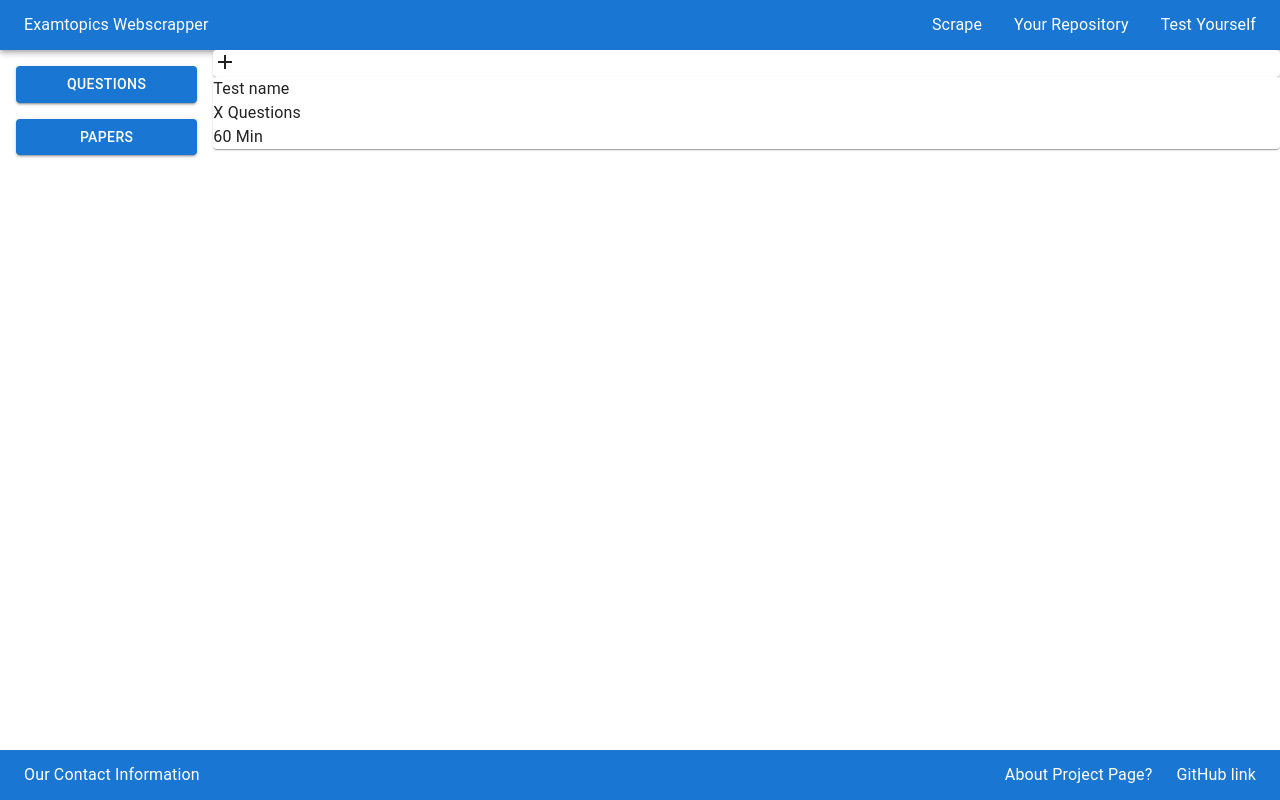
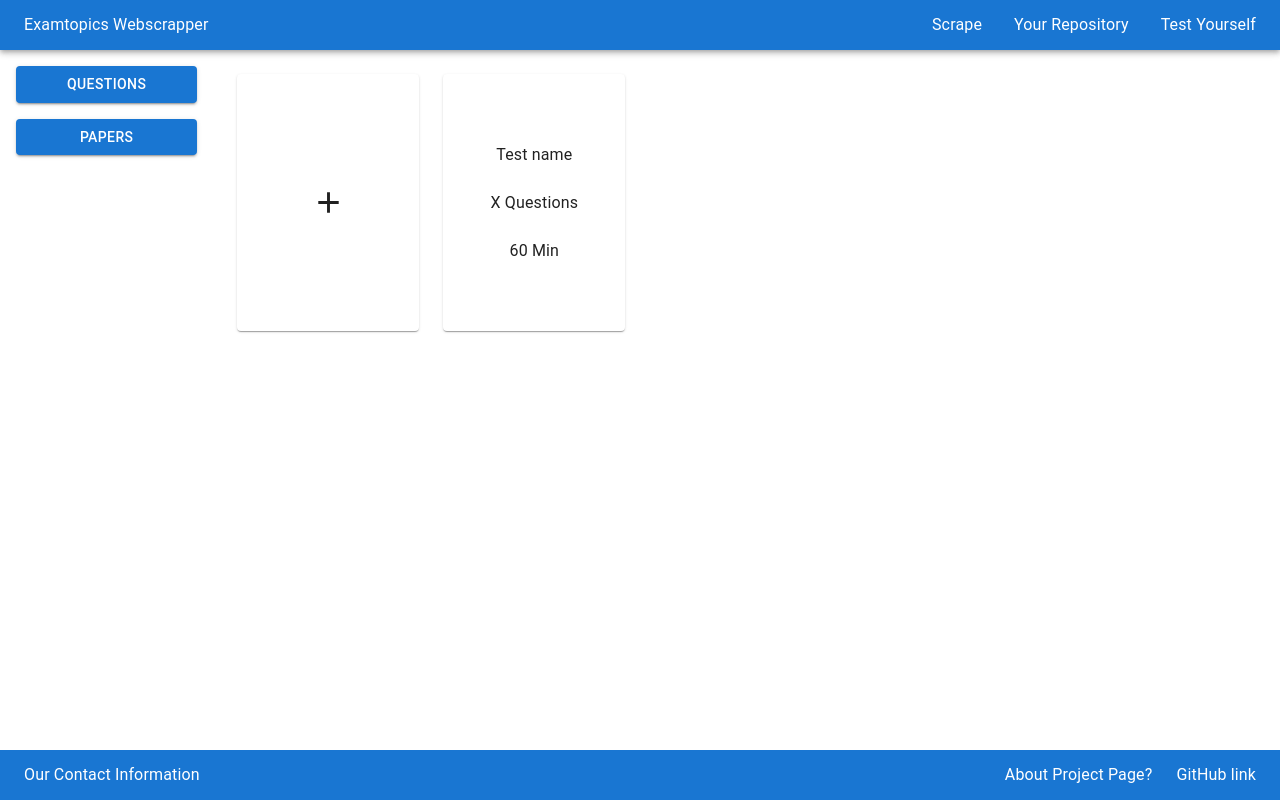
Before and after one commit to AdamFilch/examtopics-webscraper, a Next.js app: page /repository/papers in a window 1280 px wide. Built offline with nearby package versions, Linux system fonts and the light colour scheme.

Commit message:
Chore: create sample test paper buttons

```diff
--- a/src/app/repository/(sidebar)/papers/page.tsx
+++ b/src/app/repository/(sidebar)/papers/page.tsx
@@ -1,22 +1,48 @@
-import { Box, Card, CardActionArea, Typography } from "@mui/material";
+import { Box, Card, CardActionArea, CardContent, Typography } from "@mui/material";
 import AddIcon from '@mui/icons-material/Add';
 
 export default function PapersPage() {
     return (
         <Box>
-            <Box>
-                <CardActionArea>
-                    <Card>
-                        <AddIcon />
-                    </Card>
-                </CardActionArea>
-                <CardActionArea>
-                    <Card>
+            <Box sx={{
+                display: 'flex',
+                gap: 3,
+                padding: 3
+            }}>
+                <Card >
+                    <CardActionArea>
+                        <CardContent sx={{
+                            width: 150,
+                            height: 225,
+                            alignContent: 'center',
+                            alignItems: 'center',
+                            display: 'flex',
+                            justifyContent: 'center',
+                            gap: 3
+                        }}>
+                            <AddIcon sx={{ fontSize: '35px'}} />
+                        </CardContent>
+                    </CardActionArea>
+                </Card>
+                <Card>
+                    <CardActionArea>
+                        <CardContent sx={{
+                            width: 150,
+                            height: 225,
+                            alignContent: 'center',
+                            alignItems: 'center',
+                            display: 'flex',
+                            justifyContent: 'center',
+                            flexDirection: 'column',
+                            gap: 3
+                        }}>
+
                         <Typography>Test name</Typography>
                         <Typography>X Questions</Typography>
                         <Typography>60 Min</Typography>
-                    </Card>
-                </CardActionArea>
+                        </CardContent>
+                    </CardActionArea>
+                </Card>
             </Box>
         </Box>
     )
```
